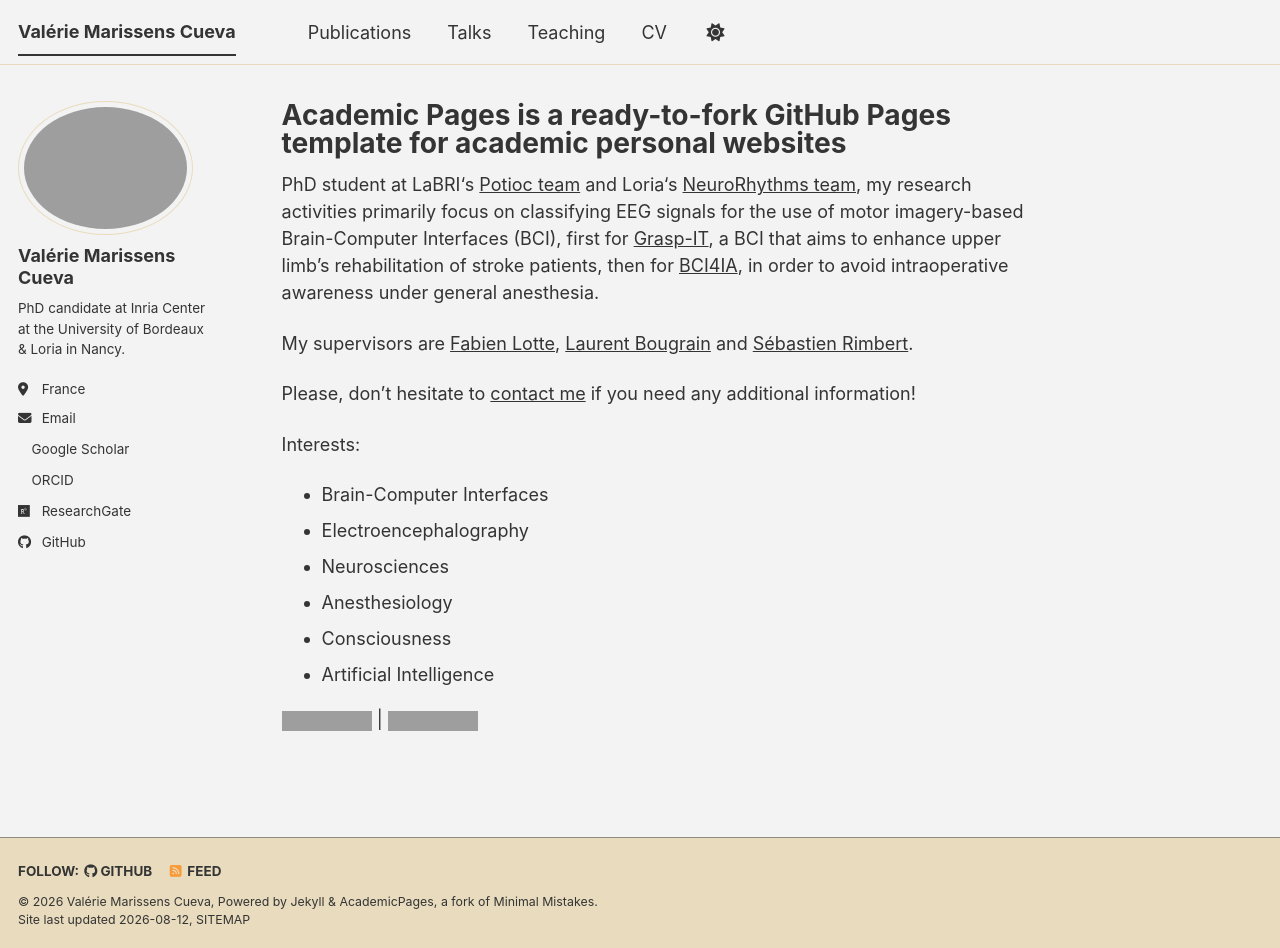
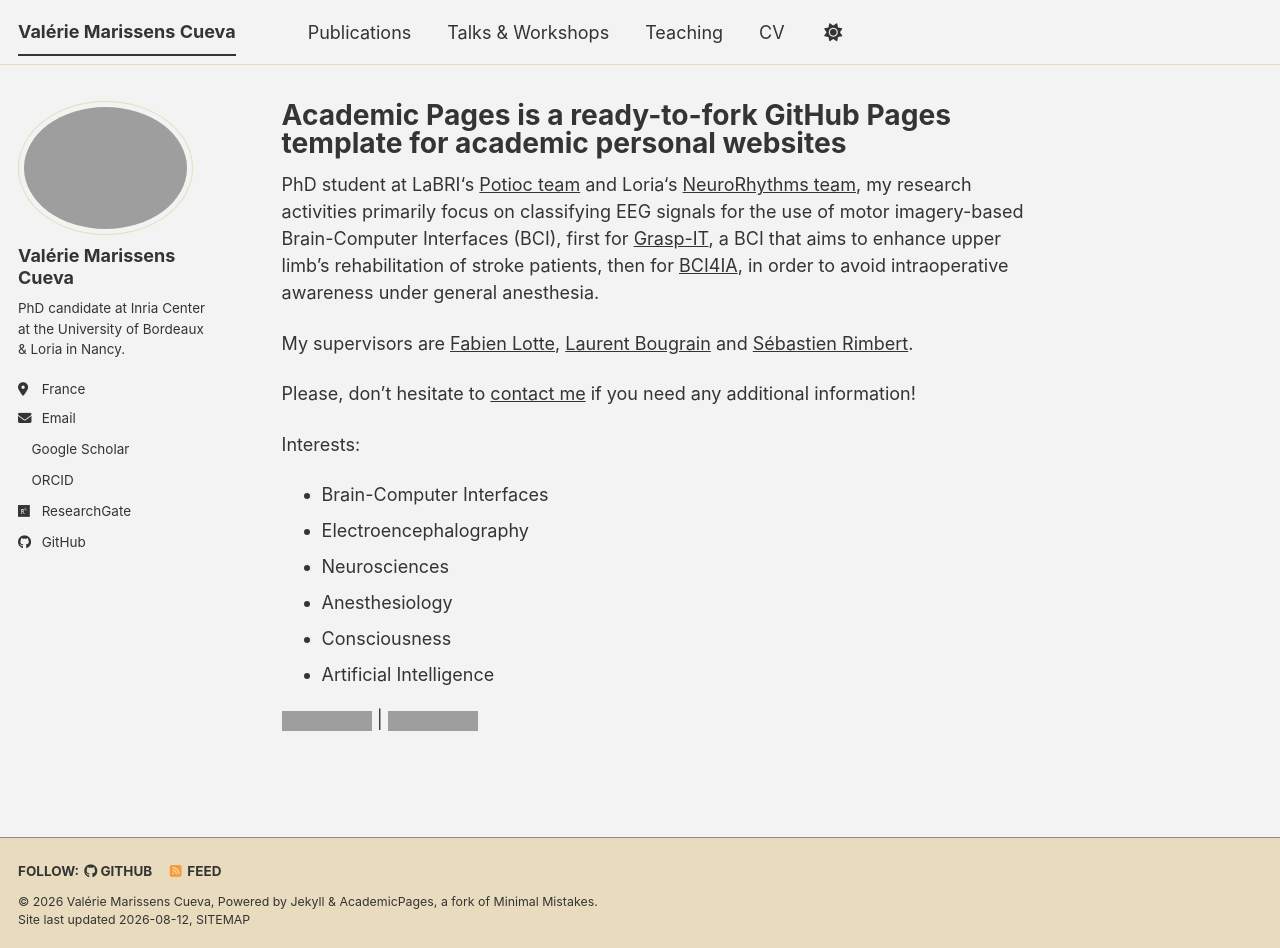
Before and after one commit to vmarissenscueva/vmarissenscueva.github.io, a Jekyll site: the page built from _pages/about.md, in a window 1280 px wide and 948 px high. Built offline with Jekyll 4.4.1, drawn with Linux system fonts in a browser that asks for light colours; a style sheet for code colours, icons or effects is not loaded; grey boxes are pictures that could not be loaded.

Commit message:
Update navigation.yml

```diff
--- a/_data/navigation.yml
+++ b/_data/navigation.yml
@@ -11,7 +11,7 @@ main:
   - title: "Publications"
     url: /publications/
 
-  - title: "Talks"
+  - title: "Talks & Workshops"
     url: /talks/
 
   - title: "Teaching"
```
